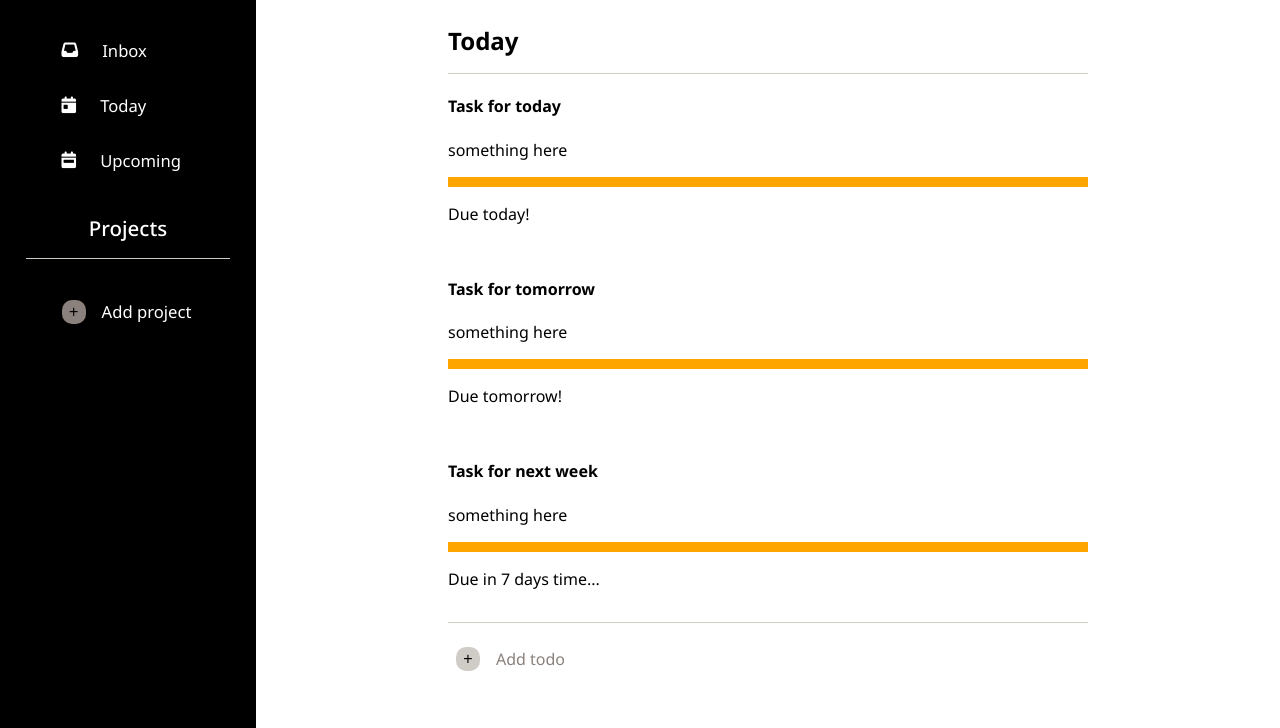
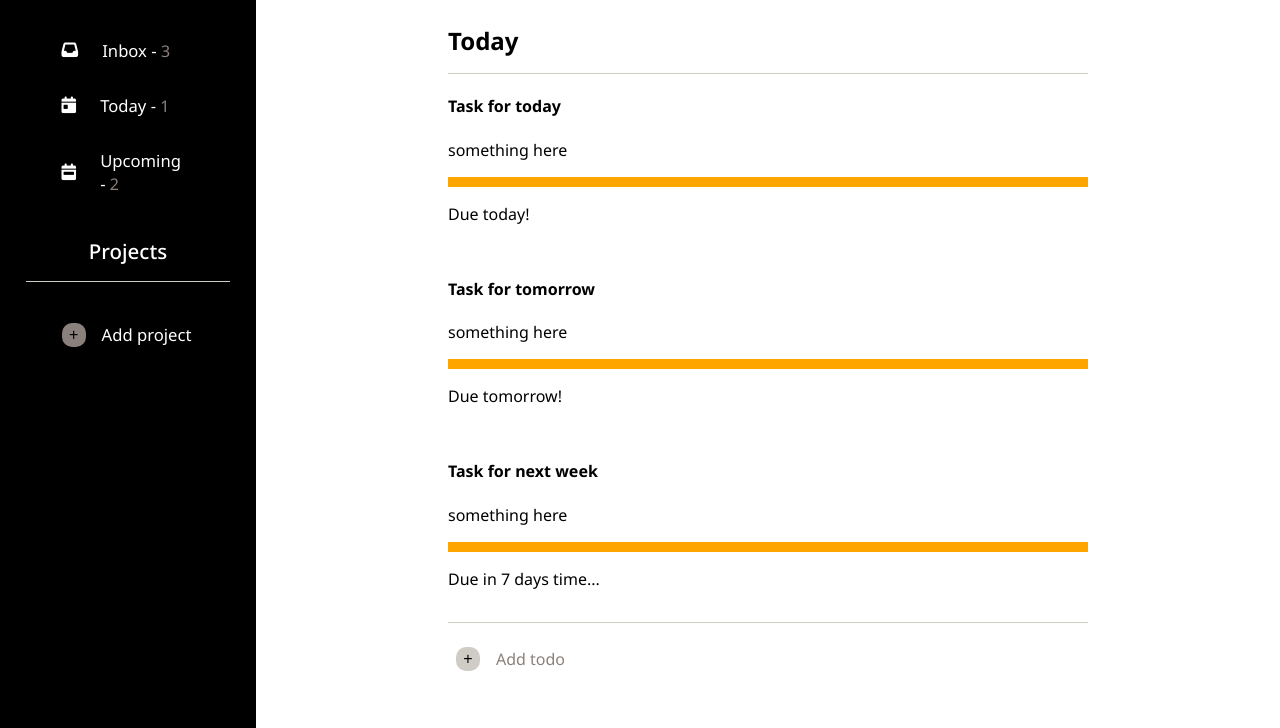
Before and after one commit to dave-forbes/todo-list, a website built with webpack: page dist/index.html in a window 1280 px wide. Shown: the part 72-800 px from the top of the page. Built offline with nearby package versions, Linux system fonts and the light colour scheme.

Commit message:
added span to nav items to display how many todos in them

```diff
--- a/dist/index.html
+++ b/dist/index.html
@@ -18,15 +18,15 @@
     <ul class="todo-nav">
       <div data-index="Inbox" id="inbox" class="nav-item">
         <i data-index="Inbox" class="fa-solid fa-inbox"></i>
-        <li data-index="Inbox">Inbox</li>
+        <li data-index="Inbox">Inbox - <span data-index="Inbox"></span></li>
       </div>
       <div data-index="Today" id="today" class="nav-item">
         <i data-index="Today" class="fa-solid fa-calendar-day"></i>
-        <li data-index="Today">Today</li>
+        <li data-index="Today">Today - <span data-index="Today"></span></li>
       </div>
       <div data-index="Upcoming" id="upcoming" class="nav-item">
         <i data-index="Upcoming" class="fa-solid fa-calendar-week"></i>
-        <li data-index="Upcoming">Upcoming</li>
+        <li data-index="Upcoming">Upcoming - <span data-index="Upcoming"></span></li>
       </div>
     </ul>
     <h2 class="projects-title">Projects</h2>
```
